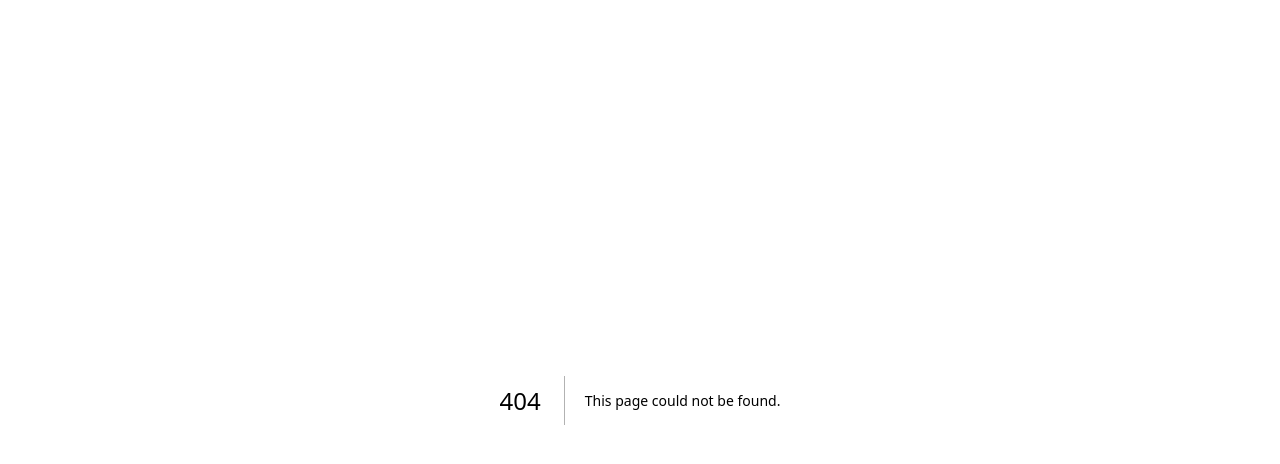
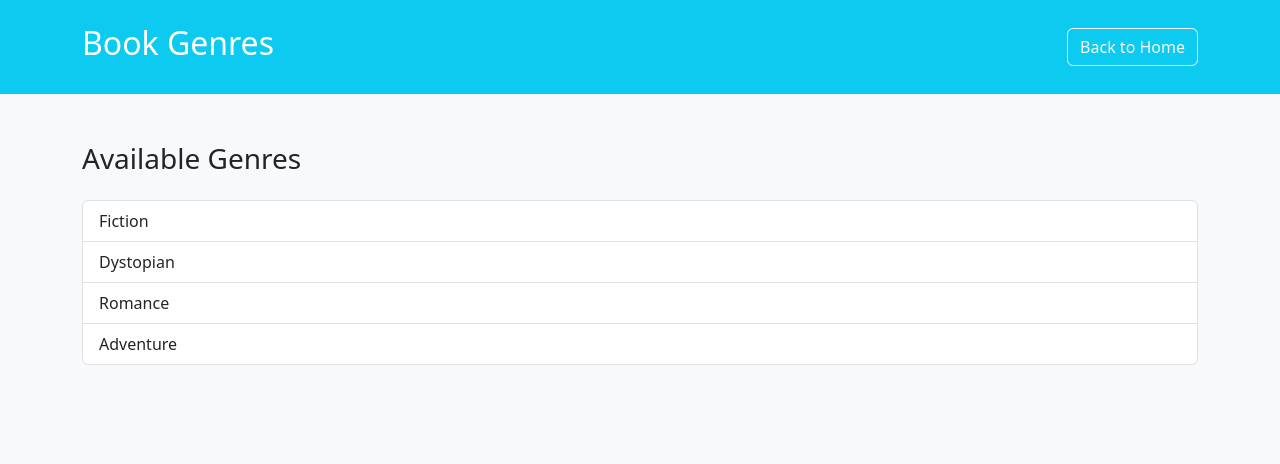
Before and after one commit to hamzasheraz/bookLibrary, a Next.js app: page /genres in a window 1280 px wide. Before the commit this address had no page. Shown: the top 464 px of the page. Built offline with nearby package versions, Linux system fonts and the light colour scheme.

Commit message:
Navigation button customized

```diff
--- /dev/null
+++ b/components/layout/navigation.js
@@ -0,0 +1,15 @@
+import { useRouter } from 'next/router';
+
+const Navigation = ({ route,name }) => {
+    const router = useRouter();
+    const handleViewGenres = () => {
+        router.push('/' + route);
+    };
+    return (
+        <button className="btn btn-outline-light" onClick={() => handleViewGenres()}>
+            {name}
+        </button>
+    )
+}
+
+export default Navigation
--- /dev/null
+++ b/pages/genres/index.js
@@ -0,0 +1,29 @@
+import { genres } from "@/helper";
+import Link from "next/link";
+import Navigation from "@/components/layout/navigation";
+
+const Genres = () => {
+  return (
+        <div className="min-vh-100 bg-light">
+          <header className="bg-info text-white py-4">
+            <div className="container d-flex justify-content-between align-items-center">
+              <h1 className="h2">Book Genres</h1>
+              <Navigation route='' name='Back to Home'/>
+            </div>
+          </header>
+
+          <main className="container my-5">
+            <h2 className="h3 mb-4">Available Genres</h2>
+            <div className="list-group">
+              {genres.map((genre) => (
+                <Link href={`/genres/${genre.id}`} key={genre.id} className="list-group-item list-group-item-action">
+                  {genre.name}
+                </Link>
+              ))}
+            </div>
+          </main>
+        </div>
+      );
+}
+
+export default Genres
```
Also changed, not shown: components/layout/navbar.js (+2 -8 lines).
